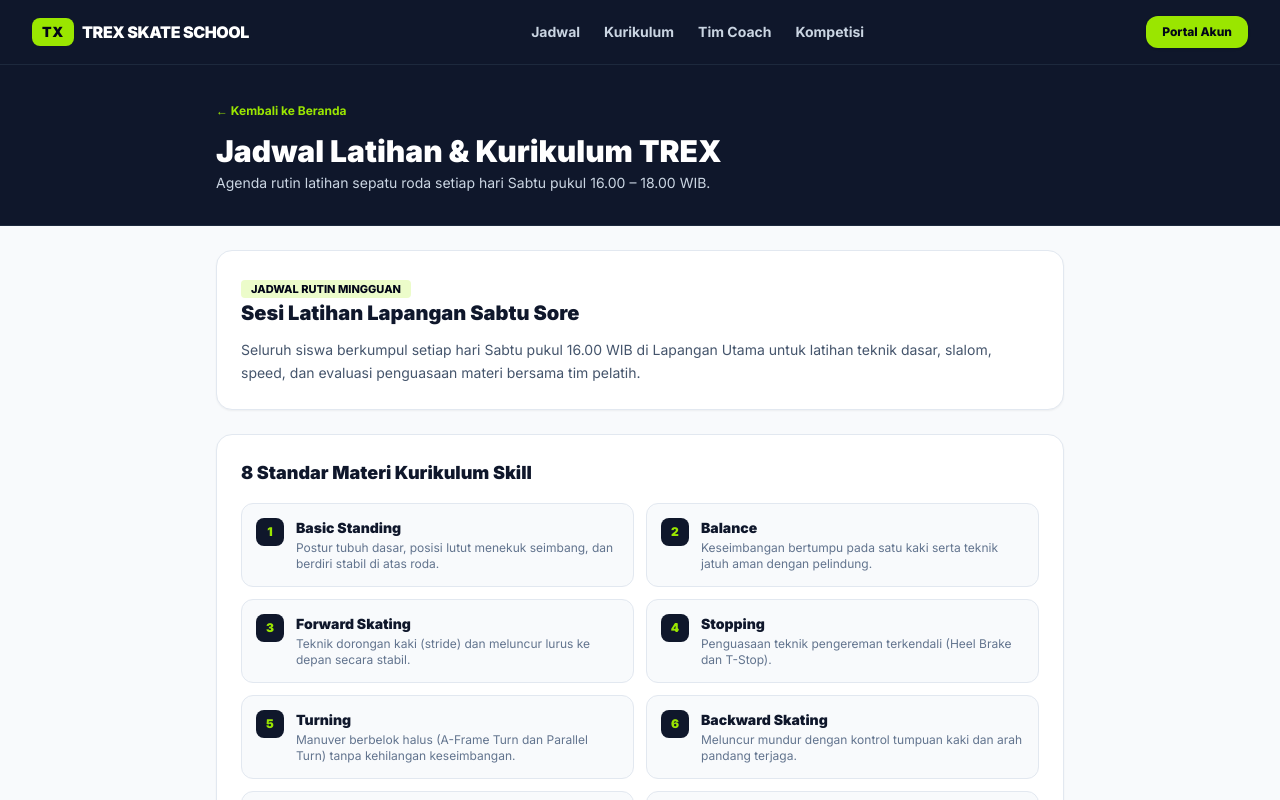
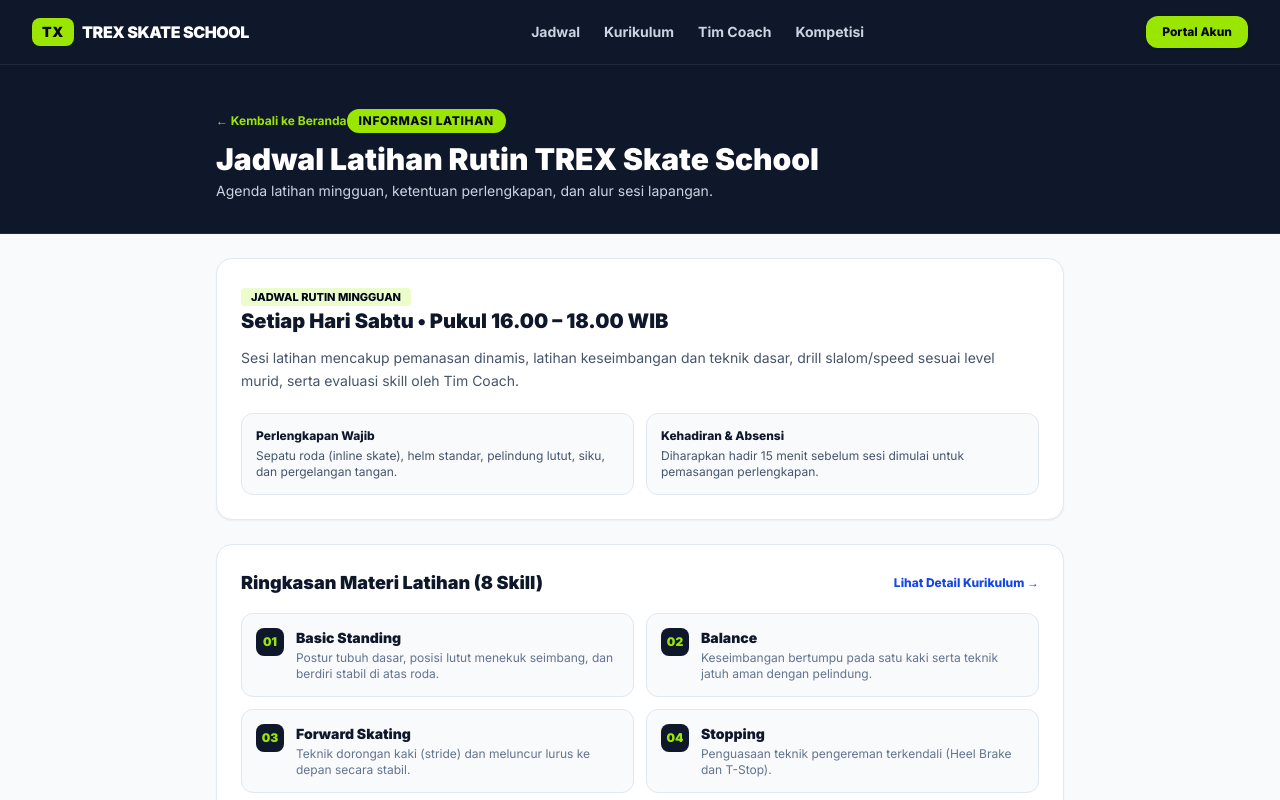
Before and after one commit to trexskateschool/trexportal, a Next.js app: page /schedule in a window 1280 px wide. Shown: the top 800 px of the page. Built offline with nearby package versions, Linux system fonts and the light colour scheme; no server answers.

Commit message:
Update page.tsx

```diff
--- a/src/app/schedule/page.tsx
+++ b/src/app/schedule/page.tsx
@@ -8,14 +8,20 @@ export default function PublicSchedulePage() {
     <div className="min-h-[85vh] bg-slate-50 pb-16">
       <div className="bg-slate-900 text-white border-b border-slate-800">
         <div className="max-w-4xl mx-auto px-4 sm:px-6 py-8">
-          <Link href="/" className="text-xs font-bold text-lime-400 hover:underline">
+          <Link
+            href="/"
+            className="text-xs font-bold text-lime-400 hover:underline"
+          >
             ← Kembali ke Beranda
           </Link>
-          <h1 className="text-2xl sm:text-3xl font-black mt-3">
-            Jadwal Latihan &amp; Kurikulum TREX
+          <span className="inline-block mt-3 px-3 py-1 rounded-full bg-lime-400 text-slate-950 text-xs font-extrabold uppercase tracking-wider">
+            Informasi Latihan
+          </span>
+          <h1 className="text-2xl sm:text-3xl font-black mt-2">
+            Jadwal Latihan Rutin TREX Skate School
           </h1>
           <p className="text-sm text-slate-300 mt-1">
-            Agenda rutin latihan sepatu roda setiap hari Sabtu pukul 16.00 – 18.00 WIB.
+            Agenda latihan mingguan, ketentuan perlengkapan, dan alur sesi lapangan.
           </p>
         </div>
       </div>
@@ -26,26 +32,55 @@ export default function PublicSchedulePage() {
             JADWAL RUTIN MINGGUAN
           </span>
           <h2 className="text-xl font-black text-slate-900">
-            Sesi Latihan Lapangan Sabtu Sore
+            Setiap Hari Sabtu • Pukul 16.00 – 18.00 WIB
           </h2>
           <p className="text-sm text-slate-600 leading-relaxed">
-            Seluruh siswa berkumpul setiap hari Sabtu pukul 16.00 WIB di Lapangan Utama untuk latihan teknik dasar, slalom, speed, dan evaluasi penguasaan materi bersama tim pelatih.
+            Sesi latihan mencakup pemanasan dinamis, latihan keseimbangan dan teknik dasar, drill slalom/speed sesuai level murid, serta evaluasi skill oleh Tim Coach.
           </p>
+          <div className="pt-2 grid grid-cols-1 sm:grid-cols-2 gap-3 text-xs">
+            <div className="p-3.5 rounded-xl bg-slate-50 border border-slate-200">
+              <p className="font-extrabold text-slate-900">Perlengkapan Wajib</p>
+              <p className="text-slate-600 mt-1">
+                Sepatu roda (inline skate), helm standar, pelindung lutut, siku, dan pergelangan tangan.
+              </p>
+            </div>
+            <div className="p-3.5 rounded-xl bg-slate-50 border border-slate-200">
+              <p className="font-extrabold text-slate-900">Kehadiran &amp; Absensi</p>
+              <p className="text-slate-600 mt-1">
+                Diharapkan hadir 15 menit sebelum sesi dimulai untuk pemasangan perlengkapan.
+              </p>
+            </div>
+          </div>
         </div>
 
         <div className="p-6 rounded-2xl bg-white border border-slate-200 shadow-xs space-y-4">
-          <h2 className="text-lg font-black text-slate-900">
-            8 Standar Materi Kurikulum Skill
-          </h2>
+          <div className="flex items-center justify-between gap-2">
+            <h2 className="text-lg font-black text-slate-900">
+              Ringkasan Materi Latihan ({DEFAULT_SKILLS.length} Skill)
+            </h2>
+            <Link
+              href="/curriculum"
+              className="text-xs font-extrabold text-blue-700 hover:underline"
+            >
+              Lihat Detail Kurikulum →
+            </Link>
+          </div>
           <div className="grid grid-cols-1 sm:grid-cols-2 gap-3">
             {DEFAULT_SKILLS.map((skill) => (
-              <div key={skill.id} className="p-3.5 rounded-xl bg-slate-50 border border-slate-200 flex items-start gap-3">
+              <div
+                key={skill.id}
+                className="p-3.5 rounded-xl bg-slate-50 border border-slate-200 flex items-start gap-3"
+              >
                 <span className="w-7 h-7 rounded-lg bg-slate-900 text-lime-400 font-black text-xs flex items-center justify-center shrink-0">
-                  {skill.order}
+                  0{skill.order}
                 </span>
                 <div>
-                  <h3 className="text-sm font-black text-slate-900">{skill.name}</h3>
-                  <p className="text-xs text-slate-500 mt-0.5">{skill.description}</p>
+                  <h3 className="text-sm font-black text-slate-900">
+                    {skill.name}
+                  </h3>
+                  <p className="text-xs text-slate-500 mt-0.5">
+                    {skill.description}
+                  </p>
                 </div>
               </div>
             ))}
```
